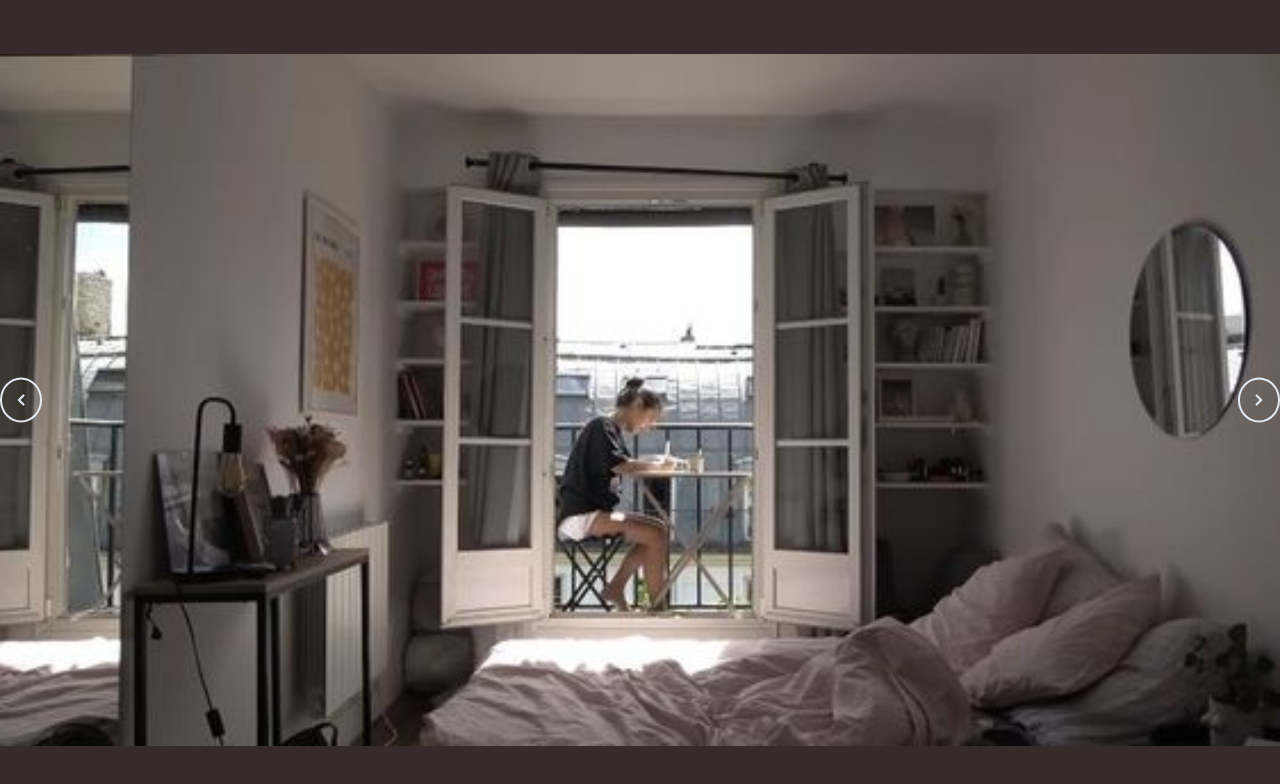
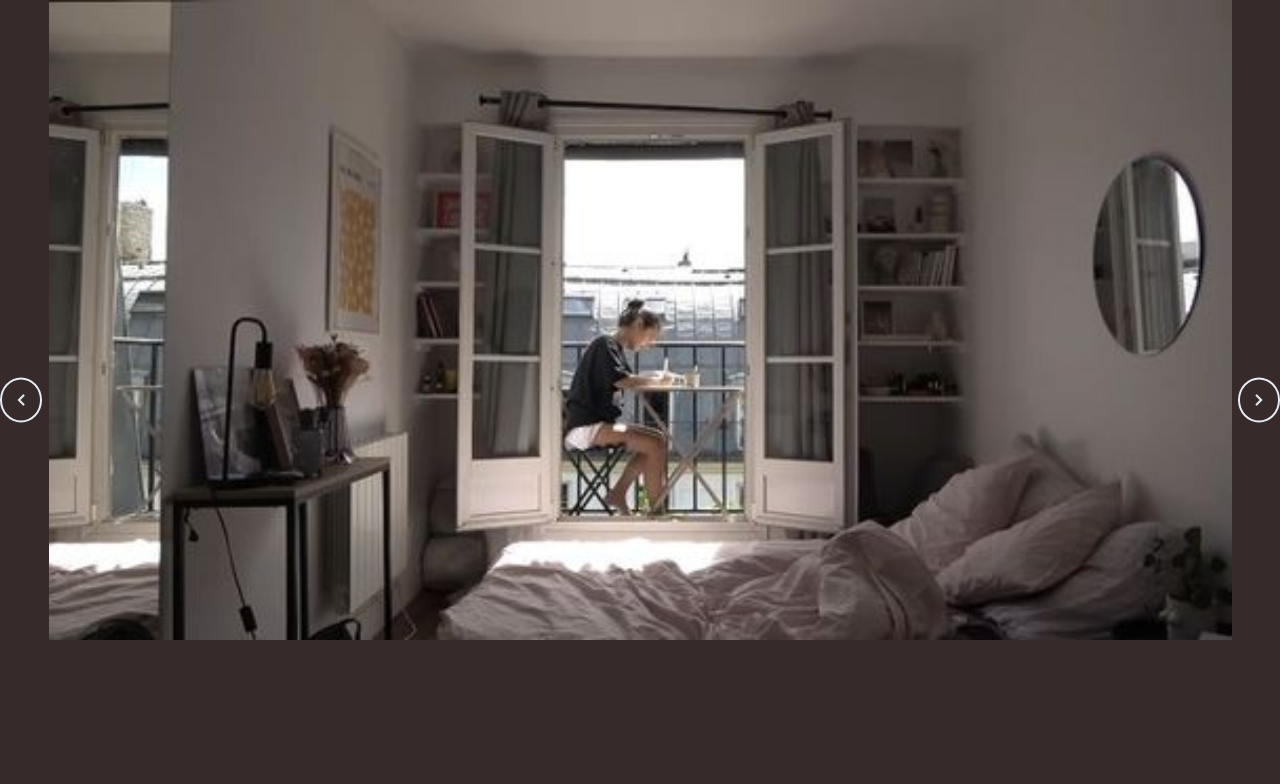
Before and after one commit to miumiujulie/notion_widgets, a plain HTML site: page index.html in a window 1280 px wide. Drawn offline with Linux system fonts and the light colour scheme.

Commit message:
Update index.html

```diff
--- a/index.html
+++ b/index.html
@@ -33,7 +33,7 @@
             top: 0;
             left: 0;
             width: 100%;
-            height: 100%;
+            height: 80vh; /* Höhe auf 80% der Viewport-Höhe setzen */
             opacity: 0;
             transition: opacity 0.4s ease-in-out;
             background-repeat: no-repeat; /* Bild wird nicht wiederholt */
```
